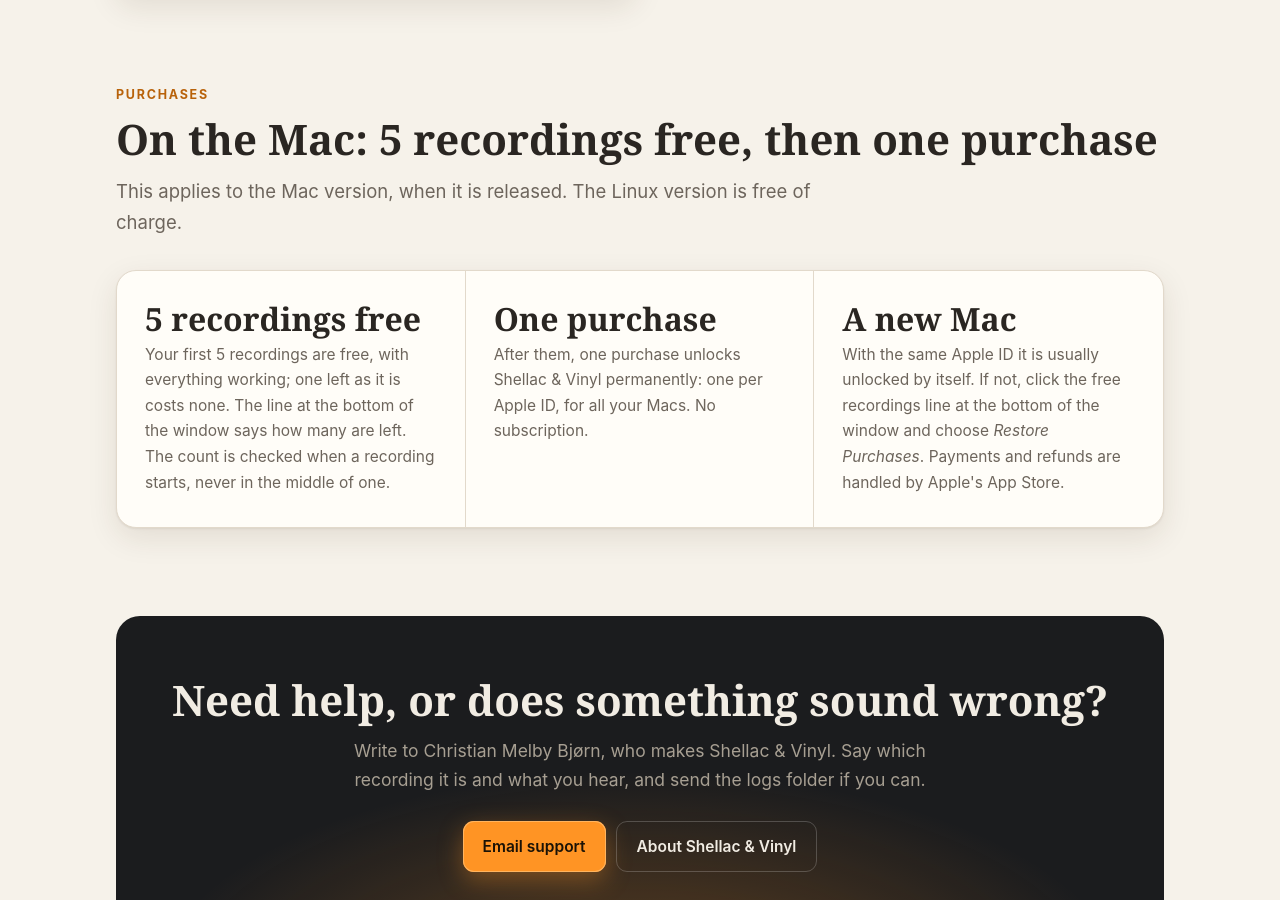
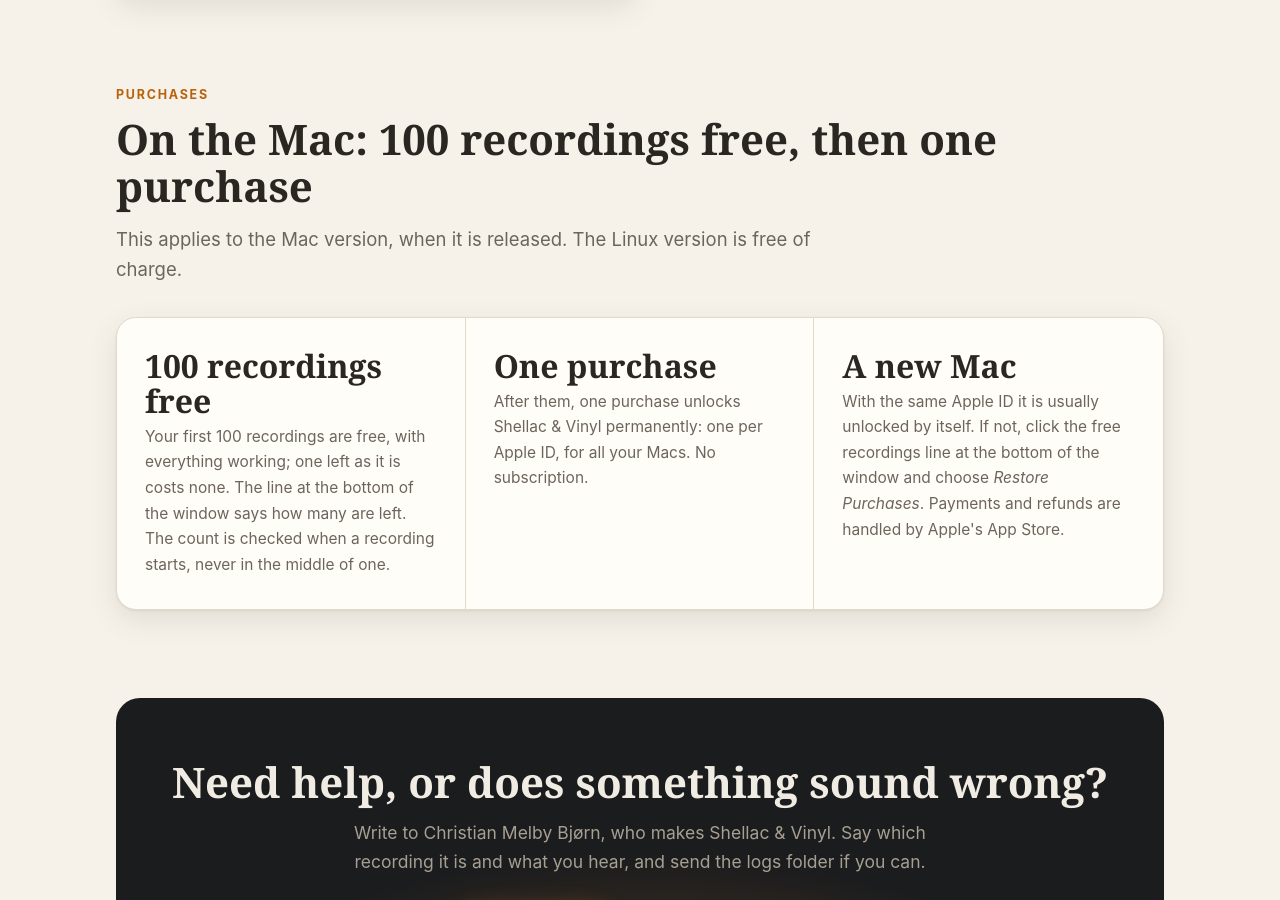
Before and after one commit to cmbjorn/shellac-and-vinyl, a plain HTML site: page support.html in a window 1280 px wide. Shown: the part 7472-8372 px from the top of the page. Drawn offline with Linux system fonts and the light colour scheme.

Commit message:
Shellac & Vinyl: the public pages (2026-11-21)

```diff
--- a/support.html
+++ b/support.html
@@ -636,10 +636,10 @@
 <!-- Purchases -->
 <section id="purchases">
   <p class="kicker">Purchases</p>
-  <h2>On the Mac: 5 recordings free, then one purchase</h2>
+  <h2>On the Mac: 100 recordings free, then one purchase</h2>
   <p class="intro">This applies to the Mac version, when it is released. The Linux version is free of charge.</p>
   <div class="price">
-    <div><p class="big">5 recordings free</p><p>Your first 5 recordings are free, with everything working; one left as
+    <div><p class="big">100 recordings free</p><p>Your first 100 recordings are free, with everything working; one left as
       it is costs none. The line at the bottom of the window says how many are left. The count is checked when a
       recording starts, never in the middle of one.</p></div>
     <div><p class="big">One purchase</p><p>After them, one purchase unlocks Shellac &amp; Vinyl permanently: one per
```
Also changed, not shown: index.html (+3 -3 lines).
